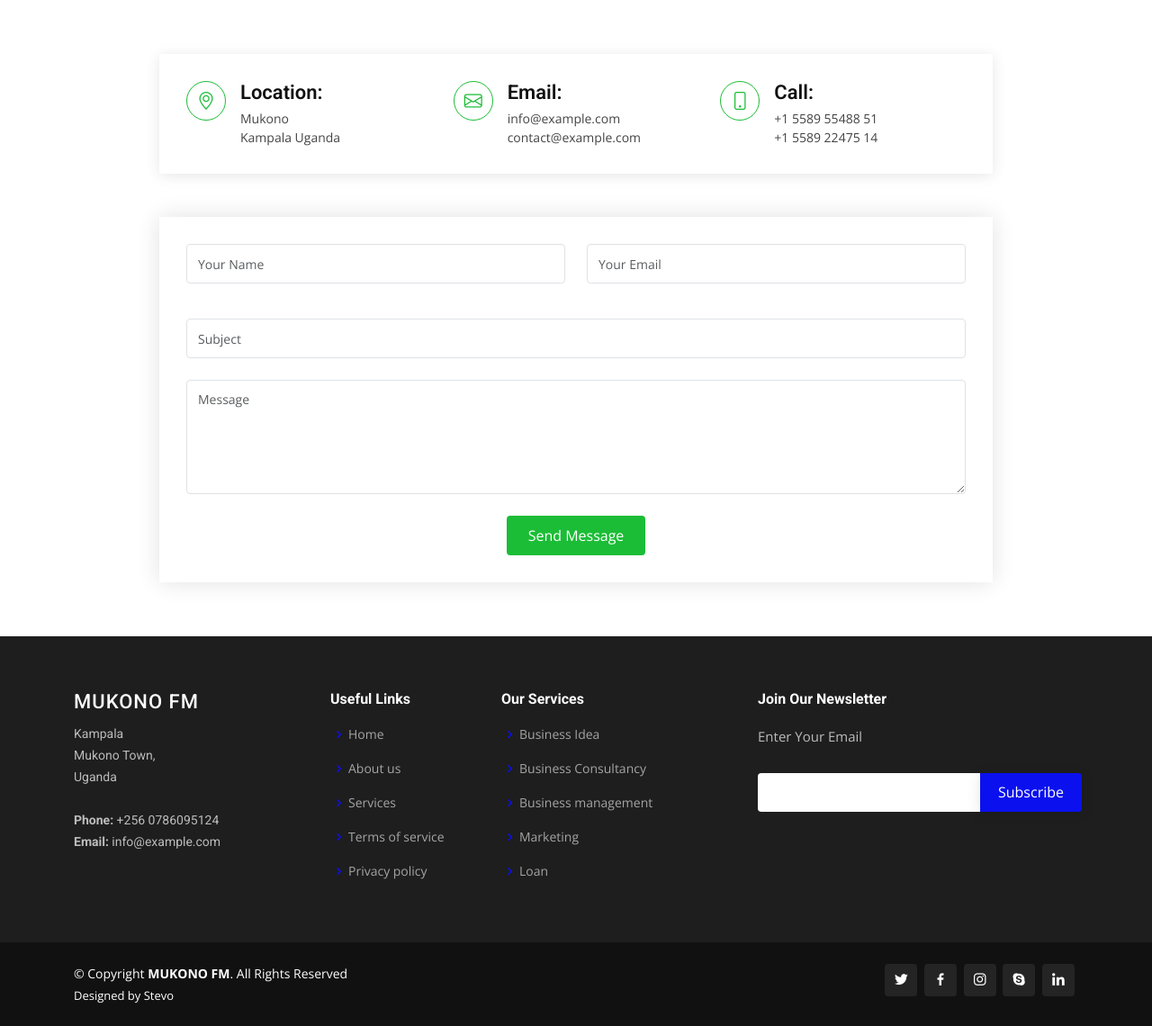
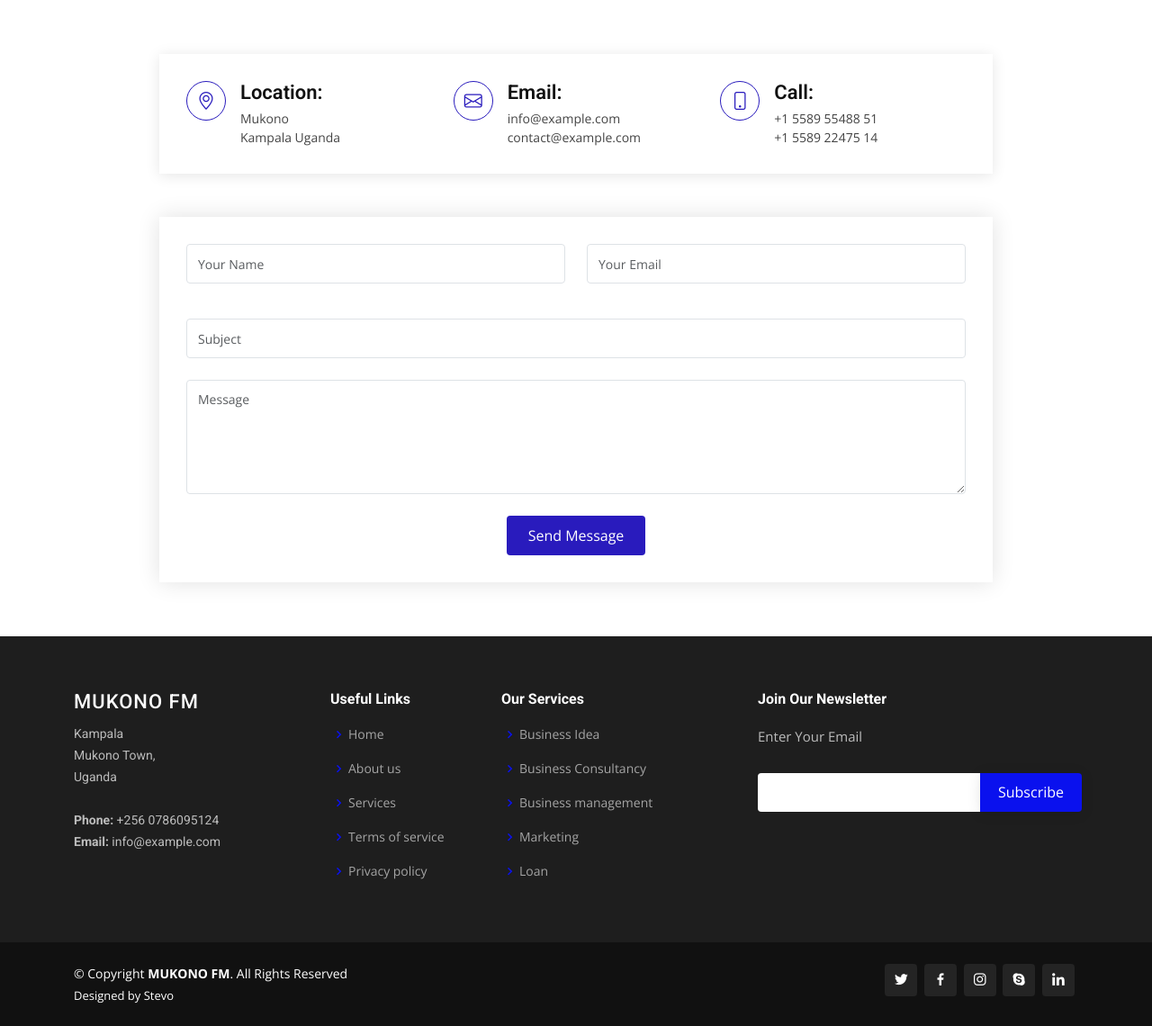
Before and after one commit to yagavuchance/munonofm-, a PHP site: page /contact.html in a window 1280 px wide. Shown: the part 436-1576 px from the top of the page at 90% size. Run offline with PHP 8.4, Linux system fonts and the light colour scheme.

Commit message:
'update4'

```diff
--- a/assets/css/style.css
+++ b/assets/css/style.css
@@ -1369,11 +1369,11 @@ h2 {
 
 .contact .info i {
   font-size: 20px;
-  color: #1bbd36;
+  color: #291bbd;
   float: left;
   width: 44px;
   height: 44px;
-  border: 1px solid #1bbd36;
+  border: 1px solid #291bbd;
   display: flex;
   justify-content: center;
   align-items: center;
@@ -1397,7 +1397,7 @@ h2 {
 }
 
 .contact .info:hover i {
-  background: #1bbd36;
+  background: #291bbd;
   color: #fff;
 }
 
@@ -1475,7 +1475,7 @@ h2 {
 }
 
 .contact .php-email-form button[type=submit] {
-  background: #1bbd36;
+  background: #291bbd;
   border: 0;
   padding: 10px 24px;
   color: #fff;
@@ -1484,7 +1484,7 @@ h2 {
 }
 
 .contact .php-email-form button[type=submit]:hover {
-  background: #2ae149;
+  background: #5546f3;
 }
 
 @keyframes animate-loading {
```
